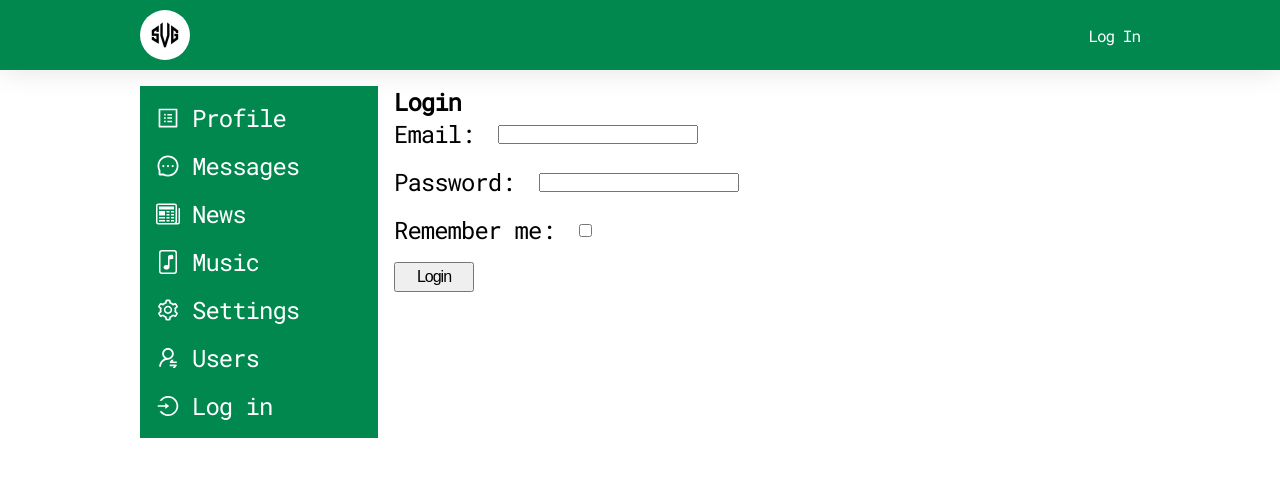
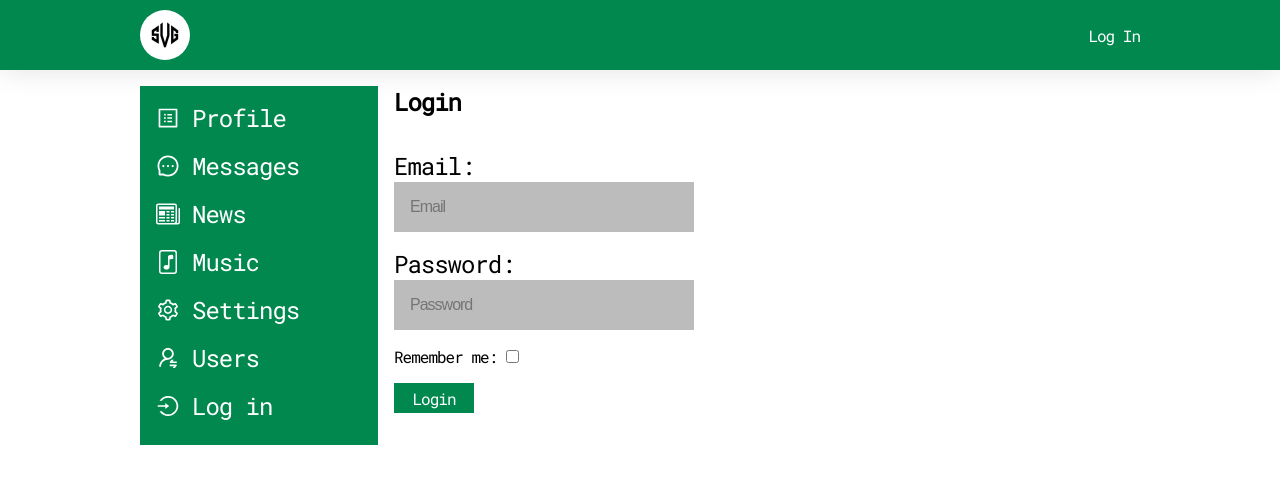
Before and after one commit to ZoirJohn/React-app, a React (Create React App) app: page /login in a window 1280 px wide. Shown: the top 484 px of the page. Built offline with nearby package versions, Linux system fonts and the light colour scheme; no server answers.

Commit message:
css was corrected

```diff
--- a/src/components/Login.jsx
+++ b/src/components/Login.jsx
@@ -1,19 +1,20 @@
 import { reduxForm } from 'redux-form';
+import { Field } from 'redux-form';
 import styles from '../css/Login.module.css';
 
-const Form = () => {
+const Form = (props) => {
     return (
-        <form action='news' className={styles.form}>
-            <label htmlFor='email'>
-                Email: <input type='email' id='email' />
+        <form onSubmit={props.handleSubmit} className={styles.form}>
+            <label htmlFor='email_input'>
+                Email: <Field component='input' type='email' name='email_input' placeholder='Email' />
             </label>
 
-            <label htmlFor='password'>
-                Password: <input type='password' id='password' />
+            <label htmlFor='password_input'>
+                Password: <Field component='input' type='password' name='password_input' placeholder='Password' />
             </label>
 
-            <label htmlFor='remember'>
-                Remember me: <input type='checkbox' id='remember' />
+            <label htmlFor='remember_input' className={styles.checkbox_label}>
+                Remember me: <Field component='input' type='checkbox' name='remember_input' />
             </label>
 
             <button>Login</button>
@@ -26,11 +27,16 @@ const ReduxForm = reduxForm({
 })(Form);
 
 const Login = () => {
+    const onSubmit = (data) => {
+        console.log(data);
+    };
     return (
         <section>
             <h1>Login</h1>
-            <ReduxForm />
+            <ReduxForm onSubmit={onSubmit} />
         </section>
     );
 };
 export default Login;
+
+//https://p2-187.pvvstream.pro/pj9HAjVVrcaj5C5cTgmXsQ/-171718843_456240292/720/vkvd205.mycdn.me/?srcIp=185.213.88.106&pr=40&expires=1679683629159&srcAg=STAGEFRIGHT&fromCache=1&ms=45.136.21.204&type=3&sig=KvEccHhKgUA&ct=0&urls=185.226.53.171&clientType=13&appId=512000384397&zs=12&id=2397242657284play&d
--- a/src/css/Login.module.css
+++ b/src/css/Login.module.css
@@ -7,18 +7,31 @@ section {
     justify-content: center;
     flex-direction: column;
     gap: 1em 0;
+    padding: 2em 0;
 }
-label {
+.form label:not(.checkbox_label) {
     font-size: 1.5rem;
     display: flex;
-    align-items: center;
+    align-items: start;
+    flex-direction: column;
     gap: 0 1em;
 }
-input:not([type='checkbox']) {
-    width: 200px;
+input:not([type='checkbox'], [type='radio']) {
+    width: 300px;
+    background: #bcbcbc;
+    border: none;
+    padding: 1em;
+    font-size: 1rem;
 }
-.form button{
+input:not([type='checkbox'], [type='radio'])::placeholder {
+    font-size: 1rem;
+}
+.form button {
     width: 80px;
     height: 30px;
     font-size: 1rem;
+    background: var(--main-color);
+    border: none;
+    color: #fff;
+    font-family: 'Roboto Mono';
 }
```
